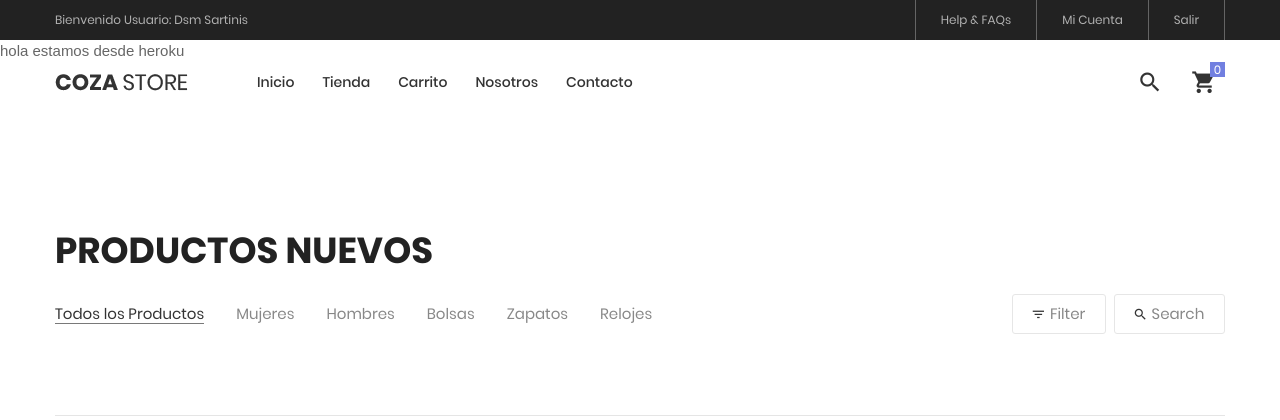
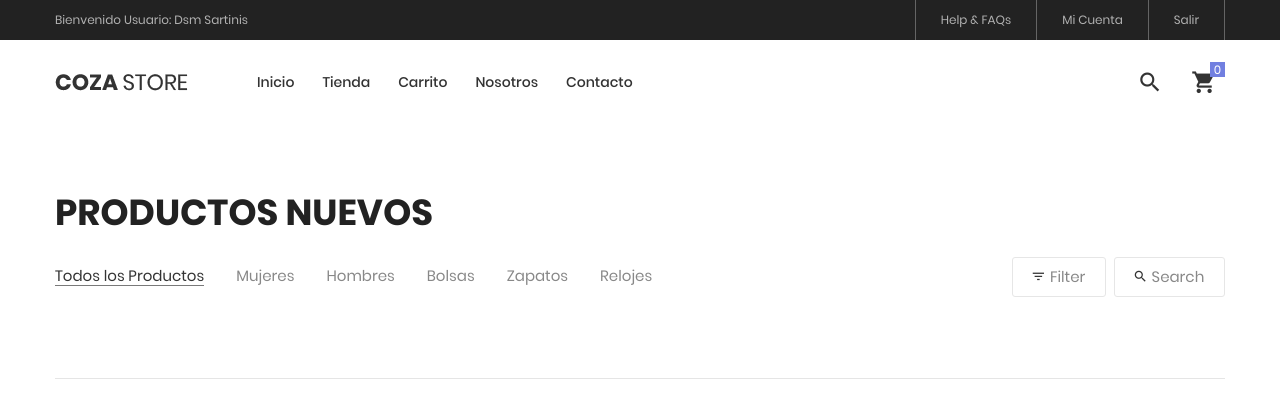
Before and after one commit to MilVG/StoreVirtualMvg, a PHP site: page / in a window 1280 px wide. Shown: the top 420 px of the page. Run offline with PHP 8.4, Linux system fonts and the light colour scheme; data that the repository does not hold is empty; some libraries are stand-ins or nearby versions; some web fonts are replaced.

Commit message:
borrando cambios en home

```diff
--- a/Views/home.php
+++ b/Views/home.php
@@ -8,9 +8,6 @@ $arrProductos = $data['productos'];
 ?>
 <!-- Slider -->
 <section class="section-slide">
-	<div class="form-group">
-		<label for="">hola estamos desde heroku</label>
-	</div>
 	<div class="wrap-slick1">
 		<div class="slick1">
 			<?php
```
